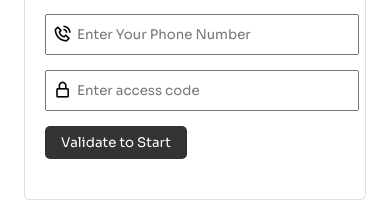
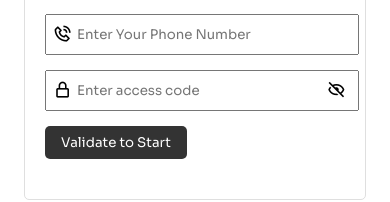
Before and after one commit to pruthvii09/TalentSumo, a React (Create React App) app: page / in a window 390 px wide. Shown: the part 427-629 px from the top of the page. Built offline with nearby package versions, Linux system fonts and the light colour scheme.

Commit message:
added show pass

```diff
--- a/src/components/Form/Form.css
+++ b/src/components/Form/Form.css
@@ -67,7 +67,11 @@ h1
   h1{
     width: 332px;
   }
+  .pass{
+    position: absolute;
+    right: -1px !important;
 }
+  }
 label{
   position: absolute;
   color: black;
@@ -83,6 +87,14 @@ label{
   top: 10px;
   left: 8px;
   font-size: 1.20rem;
+}
+.pass{
+  position: absolute;
+  z-index: 10;
+  top: 10px;
+  right: 50px;
+  font-size: 1.20rem;
+  cursor: pointer;
 }
 .modal, .overlay {
   width: 100vw;
--- a/src/components/Form/Form.js
+++ b/src/components/Form/Form.js
@@ -12,6 +12,7 @@ export const Form = () => {
   });
   const [show, setShow] = useState(false);
   const [toggle, setToggle] = useState(false);
+  const [showPass, setShowPass] = useState(false);
 
   const [emptyFields, setEmptyFields] = useState([]);
   const [error, setError] = useState("");
@@ -114,10 +115,22 @@ export const Form = () => {
             <div className="field">
               {/* <label>Access Code</label> */}
               <span>
+                {showPass ? (
+                  <i
+                    className="bx bx-show pass"
+                    onClick={() => setShowPass(!showPass)}
+                  ></i>
+                ) : null}
+                {!showPass ? (
+                  <i
+                    className="bx bx-hide pass"
+                    onClick={() => setShowPass(!showPass)}
+                  ></i>
+                ) : null}
                 <i className="bx bx-lock-alt icon"></i>
               </span>
               <input
-                type="text"
+                type={showPass ? "text" : "password"}
                 name="access"
                 placeholder="Enter access code"
                 value={data?.access}
```
